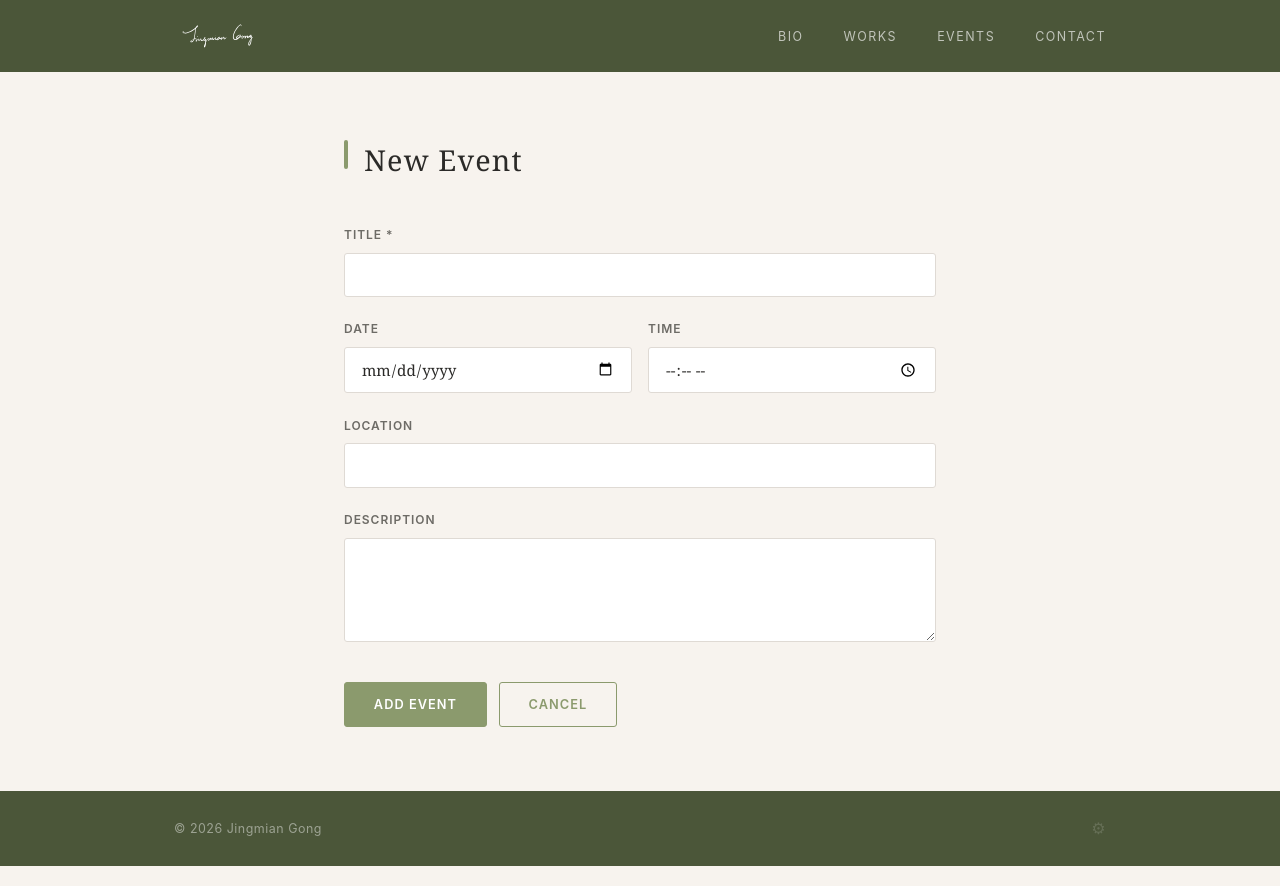
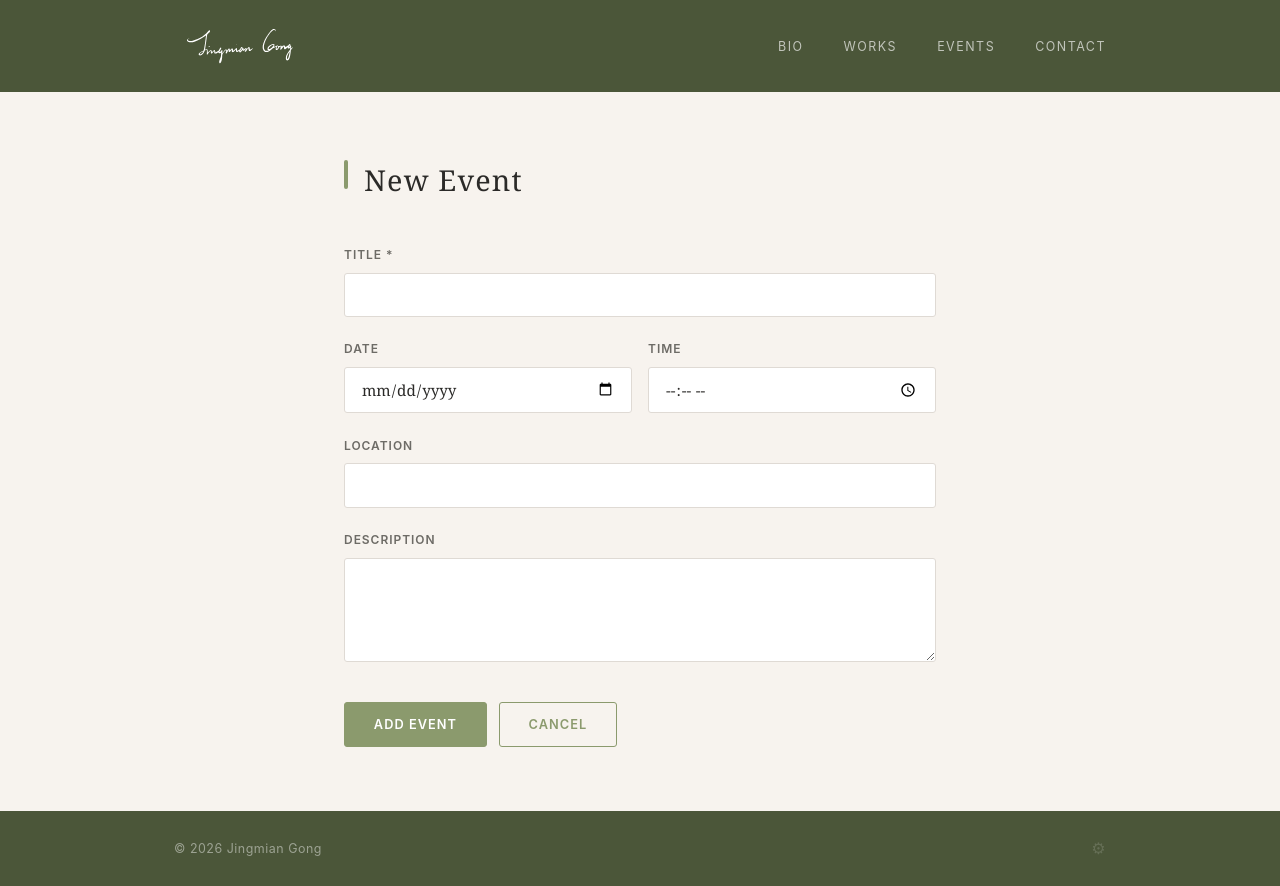
Before and after one commit to seongkohn/jgong-site, a Flask app: page /admin/events/new in a window 1280 px wide. Run offline with Flask 3, Linux system fonts and the light colour scheme; a user stored in the database is signed in; some libraries are stand-ins or nearby versions.

Commit message:
Increase logo size from 40px to 60px
Co-Authored-By: Claude Opus 4.6 <noreply@anthropic.com>

```diff
--- a/static/css/style.css
+++ b/static/css/style.css
@@ -63,7 +63,7 @@ img { max-width: 100%; height: auto; display: block; }
 .nav-logo {
   display: flex;
   align-items: center;
-  height: 40px;
+  height: 60px;
 }
 
 .nav-logo img {
--- a/templates/base.html
+++ b/templates/base.html
@@ -4,13 +4,13 @@
   <meta charset="UTF-8">
   <meta name="viewport" content="width=device-width, initial-scale=1.0">
   <title>{% block title %}Jingmian Gong{% endblock %}</title>
-  <link rel="stylesheet" href="{{ url_for('static', filename='css/style.css') }}?v=8">
+  <link rel="stylesheet" href="{{ url_for('static', filename='css/style.css') }}?v=9">
 </head>
 <body>
   <nav class="nav">
     <div class="nav-inner">
       <a href="{{ url_for('public_bp.index') }}" class="nav-logo">
-        <img src="{{ url_for('static', filename='images/logo.svg') }}?v=2" alt="Jingmian Gong" height="40">
+        <img src="{{ url_for('static', filename='images/logo.svg') }}?v=2" alt="Jingmian Gong" height="60">
       </a>
       <button class="nav-toggle" aria-label="Menu">&#9776;</button>
       <ul class="nav-links">
```
